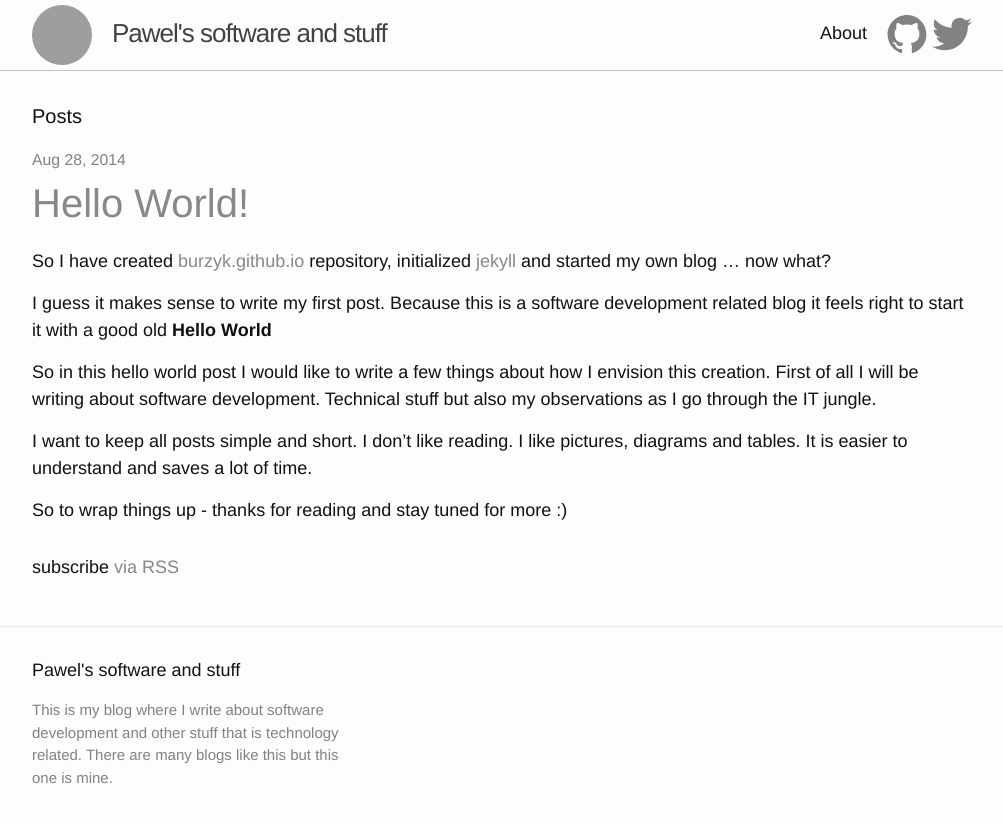
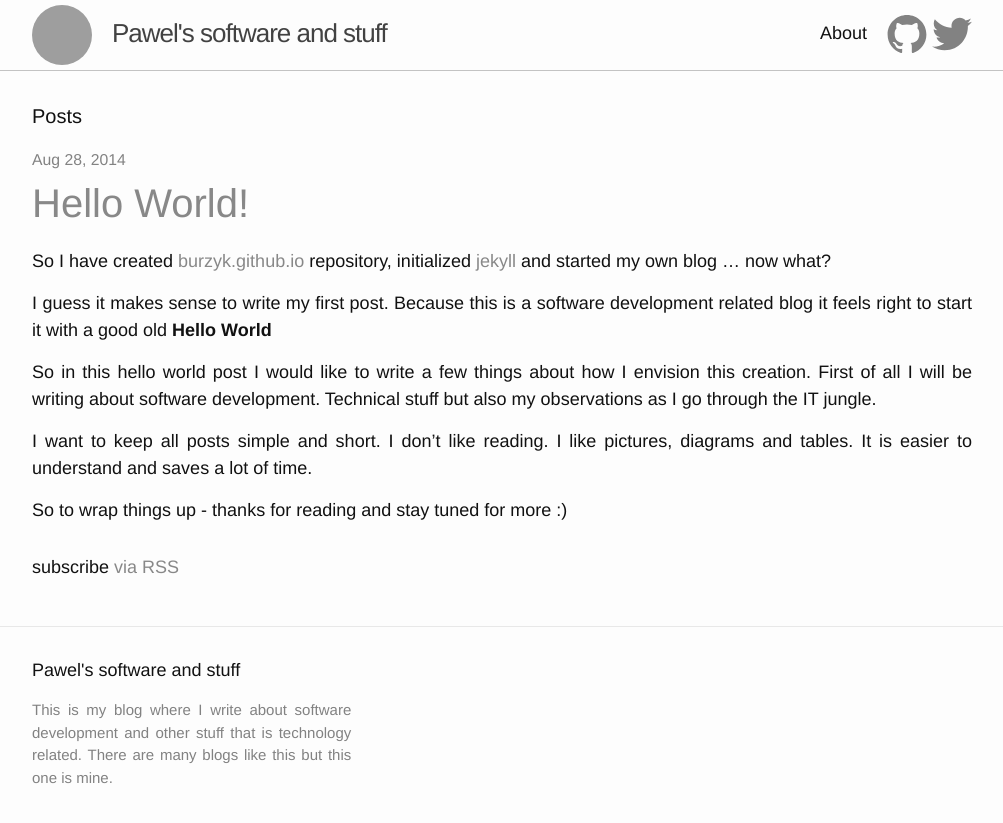
Before and after one commit to burzyk/burzyk, a Jekyll site: the page built from index.html, in a window 1280 px wide. Shown: the top 823 px of the page, without its empty margins (138-1141 px from the left). Built offline with Jekyll 4.4.1, drawn with Linux system fonts in a browser that asks for light colours; grey boxes are pictures that could not be loaded.

Commit message:
text justify

```diff
--- a/_sass/_base.scss
+++ b/_sass/_base.scss
@@ -201,3 +201,7 @@ pre {
         }
     }
 }
+
+p {
+    text-align: justify;
+}
```
